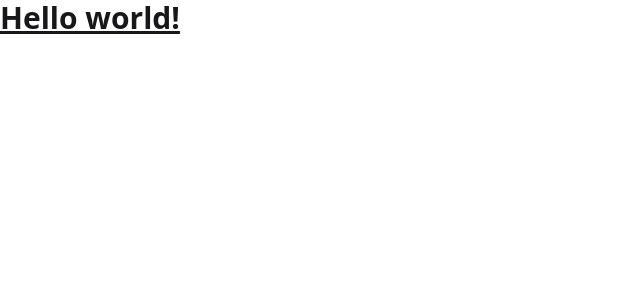
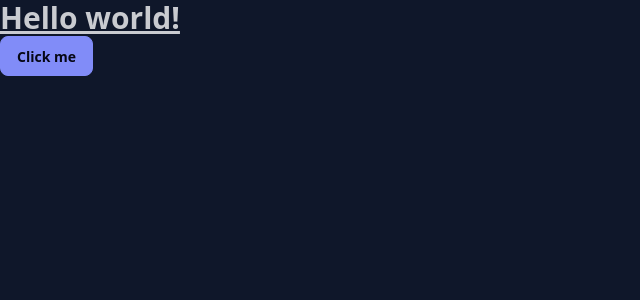
Before and after one commit to Feliperojas2601/cl-softeng-portfolio, an Angular app in the folder Angular/country-app/: page / in a window 1280 px wide. Shown: the top 300 px of the page, without its empty margins (0-640 px from the left). Built offline with nearby package versions, Linux system fonts and the light colour scheme.

Commit message:
Chnage theme

```diff
--- a/Angular/country-app/src/app/app.component.html
+++ b/Angular/country-app/src/app/app.component.html
@@ -1,3 +1,4 @@
 <h1 class="text-3xl font-bold underline">
     Hello world!
-  </h1>
+</h1>
+<button class="btn btn-secondary">Click me</button>
--- a/Angular/country-app/src/styles.css
+++ b/Angular/country-app/src/styles.css
@@ -1,3 +1,5 @@
 /* You can add global styles to this file, and also import other style files */
 @import "tailwindcss";
-@plugin "daisyui";
+@plugin "daisyui" {
+    themes: night --default;
+};
```
